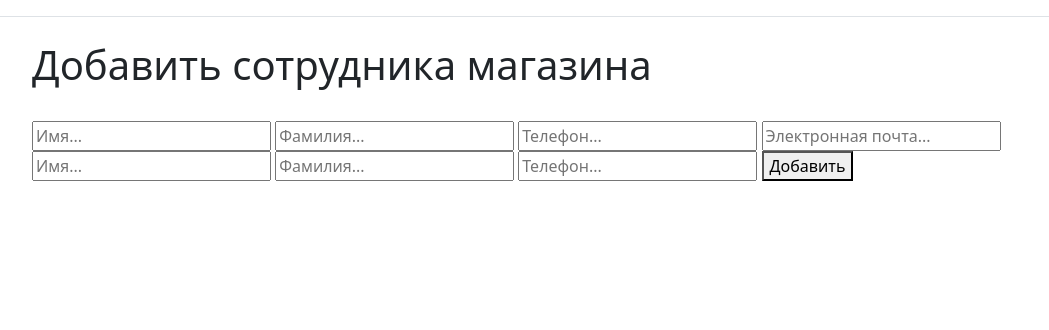
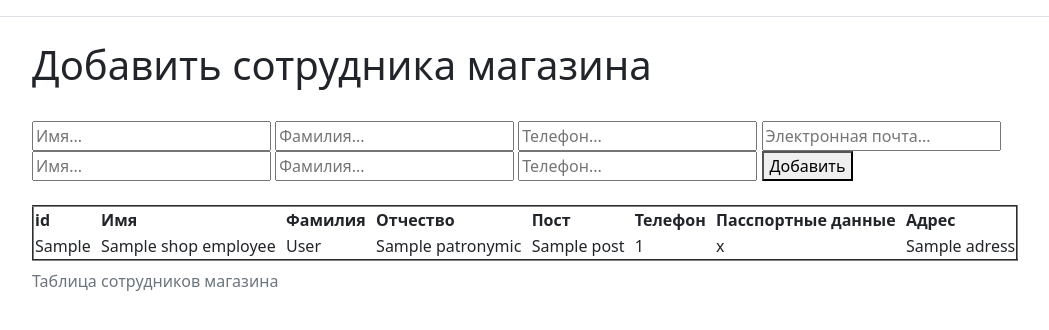
Before and after one commit to aazat3/Kursach_test, a Django app: template main/templates/main/create_shop_employee.html in a window 1280 px wide. Shown: the part 88-418 px from the top of the page, without its empty margins (50-1099 px from the left). Run offline with Django 4.2, Linux system fonts and the light colour scheme; the template is opened without the code that fills it: most values are stand-ins (such as "Sample title", 1, 10 or a date in 2020).

Commit message:
Объеденил просмотр и создание

```diff
--- a/main/templates/main/create_shop_employee.html
+++ b/main/templates/main/create_shop_employee.html
@@ -19,6 +19,23 @@
       <input type="text" placeholder="Телефон..." name="adress" id="adress">
       <button type="submit" name="Add_item" value="Add_item">Добавить</button>
   </form>
+<br>
+<table border="2">
+    <caption>Таблица сотрудников магазина</caption>
+    <tr>
+        <th>id &nbsp;</th>
+        <th>Имя &nbsp;</th>
+        <th>Фамилия &nbsp;</th>
+        <th>Отчество &nbsp;</th>
+        <th>Пост &nbsp;</th>
+        <th>Телефон &nbsp;</th>
+        <th>Пасспортные данные &nbsp;</th>
+        <th>Адрес &nbsp;</th>
+    </tr>
+    {% for el in shop_employee %}
+            <tr><td>{{ el.id_employee }} &nbsp; </td><td>{{ el.name }} &nbsp; </td><td>{{ el.surname }} &nbsp; </td><td>{{ el.patronymic }} &nbsp; </td><td>{{ el.post }} &nbsp; </td><td>{{ el.phone_number }} &nbsp; </td><td>{{ el.passport_details }} &nbsp; </td><td>{{ el.adress }}</td></tr>
+    {% endfor %}
+</table>
 
 
 {% endblock %}
```
Also changed, not shown: main/templates/main/create_customer.html (+16 -5 lines), main/templates/main/create_eye_doctor.html (+19 -3 lines), main/views.py (+6 -3 lines).
